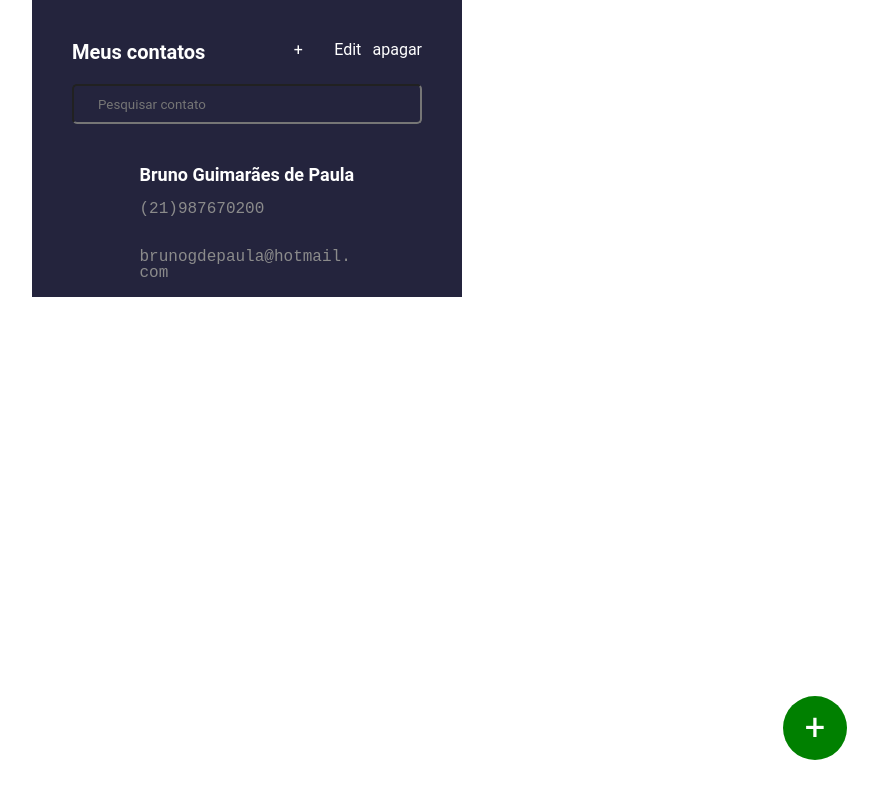
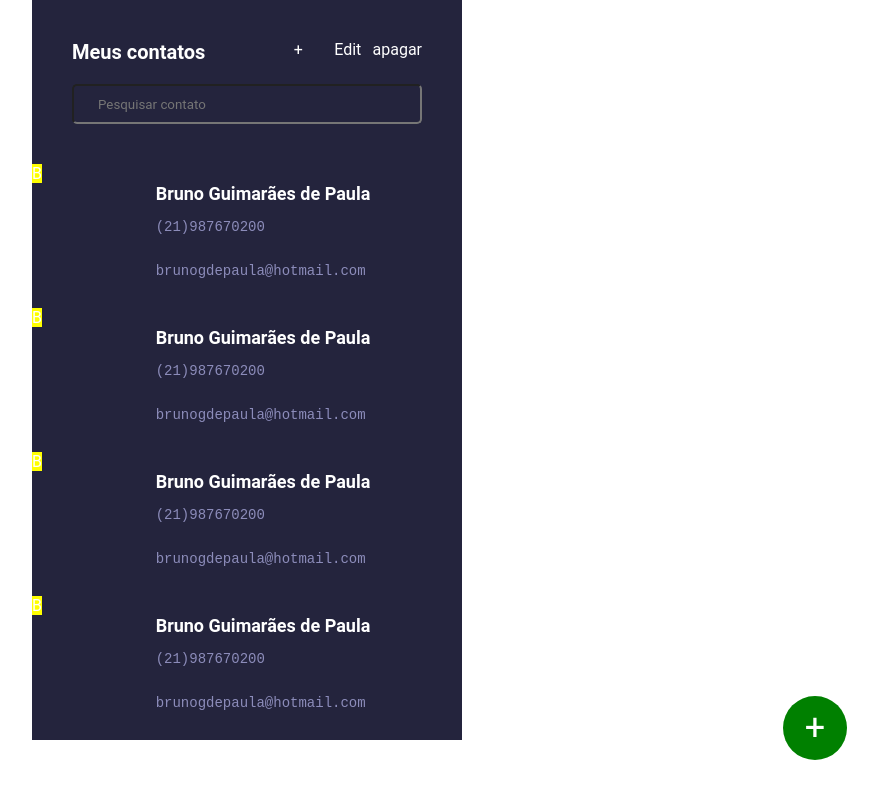
Before and after one commit to brunois10/contact-list, a React (Vite) app: page / in a window 1280 px wide. Shown: the whole page, without its empty margins (393-1271 px from the left). Built offline with nearby package versions, Linux system fonts and the light colour scheme; the HTML template or start-up script is replaced by a standard one.

Commit message:
Feat: Finishing the initial styling

```diff
--- a/src/components/contacts/contacts.tsx
+++ b/src/components/contacts/contacts.tsx
@@ -3,10 +3,11 @@ import * as S from './styles'
 const Contacts = () => {
     return (
         <>
+        <S.Section>B</S.Section>
         <S.Card>
             <S.Contact>Bruno Guimarães de Paula</S.Contact>
-            <S.Phone>(21)987670200</S.Phone>
-            <S.Phone>brunogdepaula@hotmail.com</S.Phone>
+            <S.Info>(21)987670200</S.Info>
+            <S.Info>brunogdepaula@hotmail.com</S.Info>
         </S.Card>
         </>
         )
--- a/src/components/contacts/styles.ts
+++ b/src/components/contacts/styles.ts
@@ -1,9 +1,15 @@
 import styled from "styled-components";
+
+export const Section = styled.span`
+    border: 1px solid border;
+    background-color: yellow;
+`
 
 export const Card = styled.div`
     display: grid;
     justify-content: center;
     align-items: center;
+    margin-left: 32px;
 `
 
 export const Contact = styled.h3`
@@ -12,10 +18,10 @@ export const Contact = styled.h3`
     margin-bottom: 16px;
 `
 
-export const Phone = styled.textarea`
-    color: #8b8b8b;
-    font-size: 16px;
-    line-height: 16px;
+export const Info = styled.textarea`
+    color: #8C8CBA;
+    font-size: 14px;
+    line-height: 14px;
     font-family: 'Roboto Mono', monospace;
     display: block;
     margin-bottom: 16px;
--- a/src/containers/ContactList/index.tsx
+++ b/src/containers/ContactList/index.tsx
@@ -6,6 +6,9 @@ const ContactList = () => {
     return (
         <Container>
             <Contacts/>
+            <Contacts/>
+            <Contacts/>
+            <Contacts/>
         </Container>
     )
 }
```
